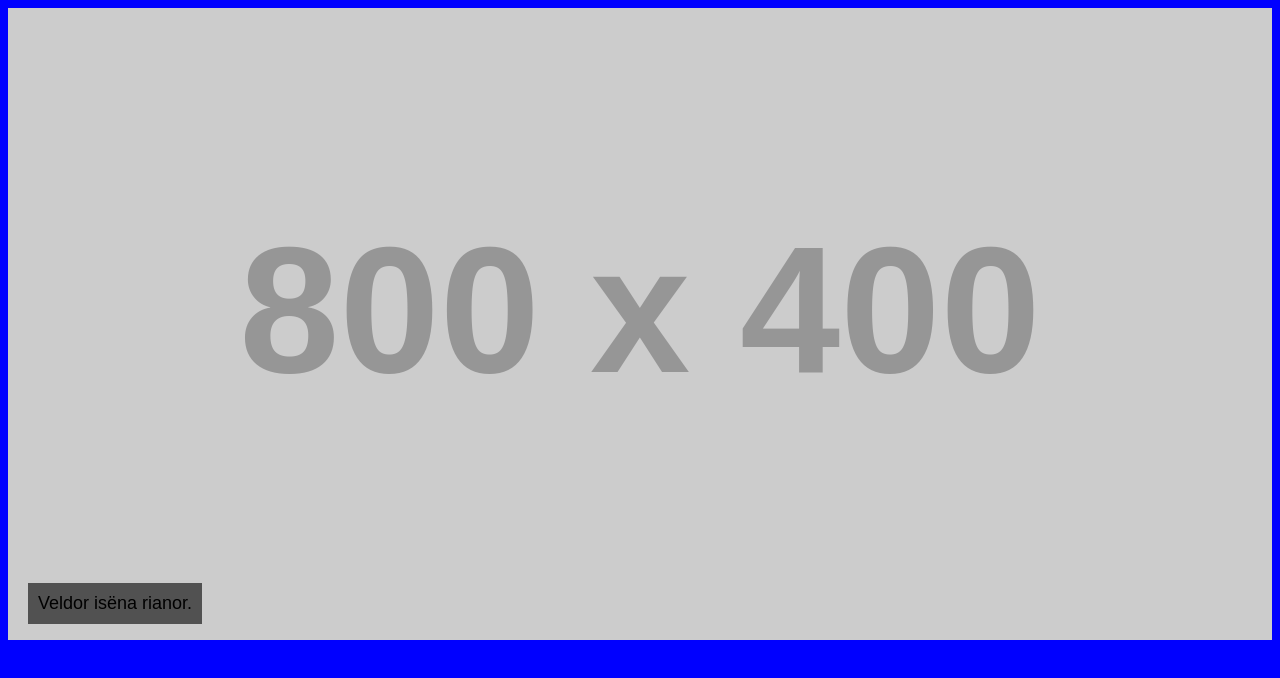
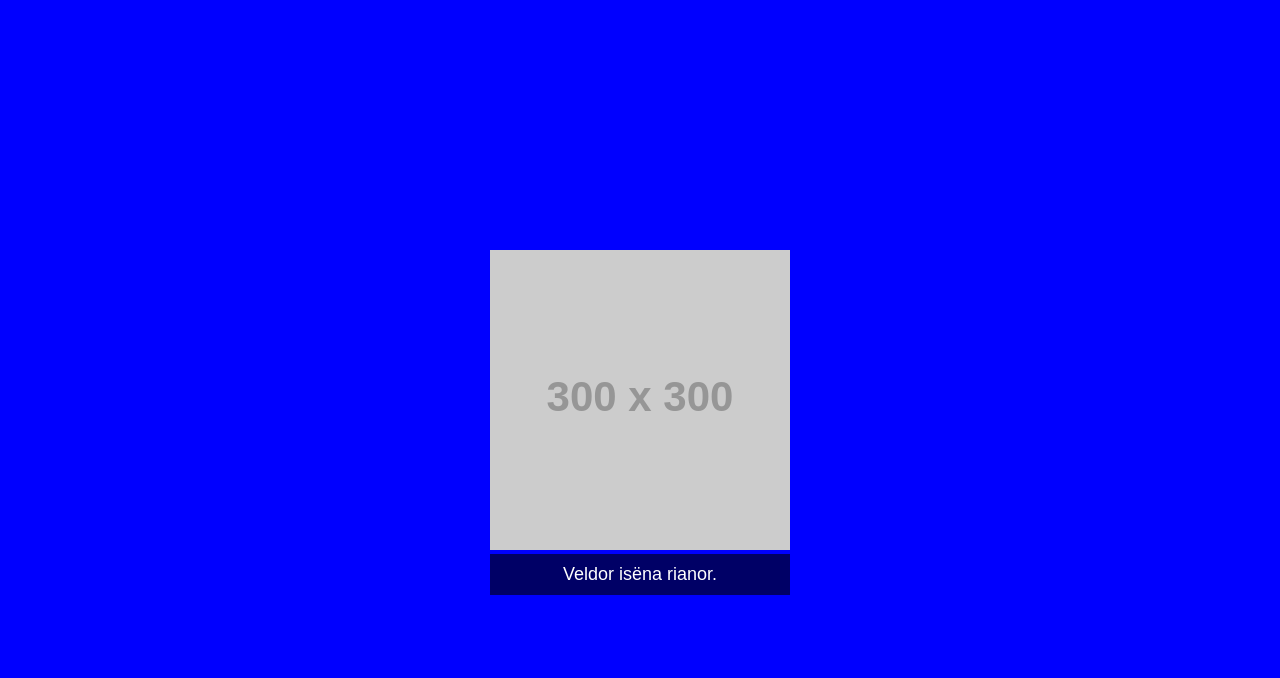
Before and after one commit to mayamarshel/PostcardFromJungle, a plain HTML site: page index.html in a window 1280 px wide. Drawn offline with Linux system fonts and the light colour scheme; placeholder pictures from the web are drawn by us.

Commit message:
Update index.html

```diff
--- a/index.html
+++ b/index.html
@@ -8,29 +8,37 @@
         body {
             font-family: Arial, sans-serif;
             background-color: blue;
+            display: flex;
+            justify-content: center;
+            align-items: center;
+            height: 100vh;
+            margin: 0;
         }
         .slideshow-container {
             position: relative;
             max-width: 100%;
-            margin: auto;
+            text-align: center; /* Center the content */
         }
         .slides {
             display: none;
-            position: absolute;
-            width: 100%;
+            position: relative;
+            margin: 0 auto;
+            width: 300px;  /* Set image width */
+            height: 300px; /* Set image height */
         }
         img {
-            width: 100%;
-            height: auto;
+            width: 300px; /* Set image width */
+            height: 300px; /* Set image height */
         }
         .caption {
-            position: absolute;
-            bottom: 20px;
-            left: 20px;
+            position: relative;
+            bottom: 10px;
             background-color: rgba(0, 0, 0, 0.6);
-            color: black;
+            color: white;
             padding: 10px;
             font-size: 18px;
+            text-align: center;
+            margin-top: 10px;
         }
     </style>
 </head>
@@ -45,22 +53,22 @@
 
     // An array of image sources and their corresponding captions
     const images = [
-        { src: "https://via.placeholder.com/800x400?text=thisisiatest", caption: "Alwë thalasha riniel." },
-        { src: "https://via.placeholder.com/800x400?text=Image+2", caption: "Veldor isëna rianor." },
-        { src: "https://via.placeholder.com/800x400?text=Image+3", caption: "Telune isha therath" },
-        { src: "https://via.placeholder.com/800x400?text=Image+4", caption: "Meleth drathor solanith." },
-        { src: "https://via.placeholder.com/800x400?text=Image+5", caption: "Silorë anarin thalev." },
-        { src: "https://via.placeholder.com/800x400?text=Image+6", caption: "Korath valëa dorith." },
-        { src: "https://via.placeholder.com/800x400?text=Image+7", caption: "Drána faelan virendhil." },
-        { src: "https://via.placeholder.com/800x400?text=Image+8", caption: "Rhalis târa shéla." },
-        { src: "https://via.placeholder.com/800x400?text=Image+9", caption: "Tirëlen nalari éthelan." },
-        { src: "https://via.placeholder.com/800x400?text=Image+10", caption: "Vanya thorin illar." },
-        { src: "https://via.placeholder.com/800x400?text=Image+11", caption: "Isilrë faenarth glienar." },
-        { src: "https://via.placeholder.com/800x400?text=Image+12", caption: "Dhoral onar venethil." },
-        { src: "https://via.placeholder.com/800x400?text=Image+13", caption: "Aelora anhal varith." },
-        { src: "https://via.placeholder.com/800x400?text=Image+14", caption: "Sharen ildorith rêthar." },
-        { src: "https://via.placeholder.com/800x400?text=Image+15", caption: "Aralûn darith elenor." },
-        { src: "https://via.placeholder.com/800x400?text=Image+16", caption: "Thalêren silva drinar." }
+        { src: "https://via.placeholder.com/300x300?text=thisisiatest", caption: "Alwë thalasha riniel." },
+        { src: "https://via.placeholder.com/300x300?text=Image+2", caption: "Veldor isëna rianor." },
+        { src: "https://via.placeholder.com/300x300?text=Image+3", caption: "Telune isha therath" },
+        { src: "https://via.placeholder.com/300x300?text=Image+4", caption: "Meleth drathor solanith." },
+        { src: "https://via.placeholder.com/300x300?text=Image+5", caption: "Silorë anarin thalev." },
+        { src: "https://via.placeholder.com/300x300?text=Image+6", caption: "Korath valëa dorith." },
+        { src: "https://via.placeholder.com/300x300?text=Image+7", caption: "Drána faelan virendhil." },
+        { src: "https://via.placeholder.com/300x300?text=Image+8", caption: "Rhalis târa shéla." },
+        { src: "https://via.placeholder.com/300x300?text=Image+9", caption: "Tirëlen nalari éthelan." },
+        { src: "https://via.placeholder.com/300x300?text=Image+10", caption: "Vanya thorin illar." },
+        { src: "https://via.placeholder.com/300x300?text=Image+11", caption: "Isilrë faenarth glienar." },
+        { src: "https://via.placeholder.com/300x300?text=Image+12", caption: "Dhoral onar venethil." },
+        { src: "https://via.placeholder.com/300x300?text=Image+13", caption: "Aelora anhal varith." },
+        { src: "https://via.placeholder.com/300x300?text=Image+14", caption: "Sharen ildorith rêthar." },
+        { src: "https://via.placeholder.com/300x300?text=Image+15", caption: "Aralûn darith elenor." },
+        { src: "https://via.placeholder.com/300x300?text=Image+16", caption: "Thalêren silva drinar." }
     ];
 
     // Generate the slideshow dynamically using the images array
@@ -72,7 +80,7 @@
 
         const img = document.createElement("img");
         img.src = image.src;
-        img.alt = "Image " + ('hello');
+        img.alt = image.caption;
 
         const caption = document.createElement("div");
         caption.className = "caption";
```
